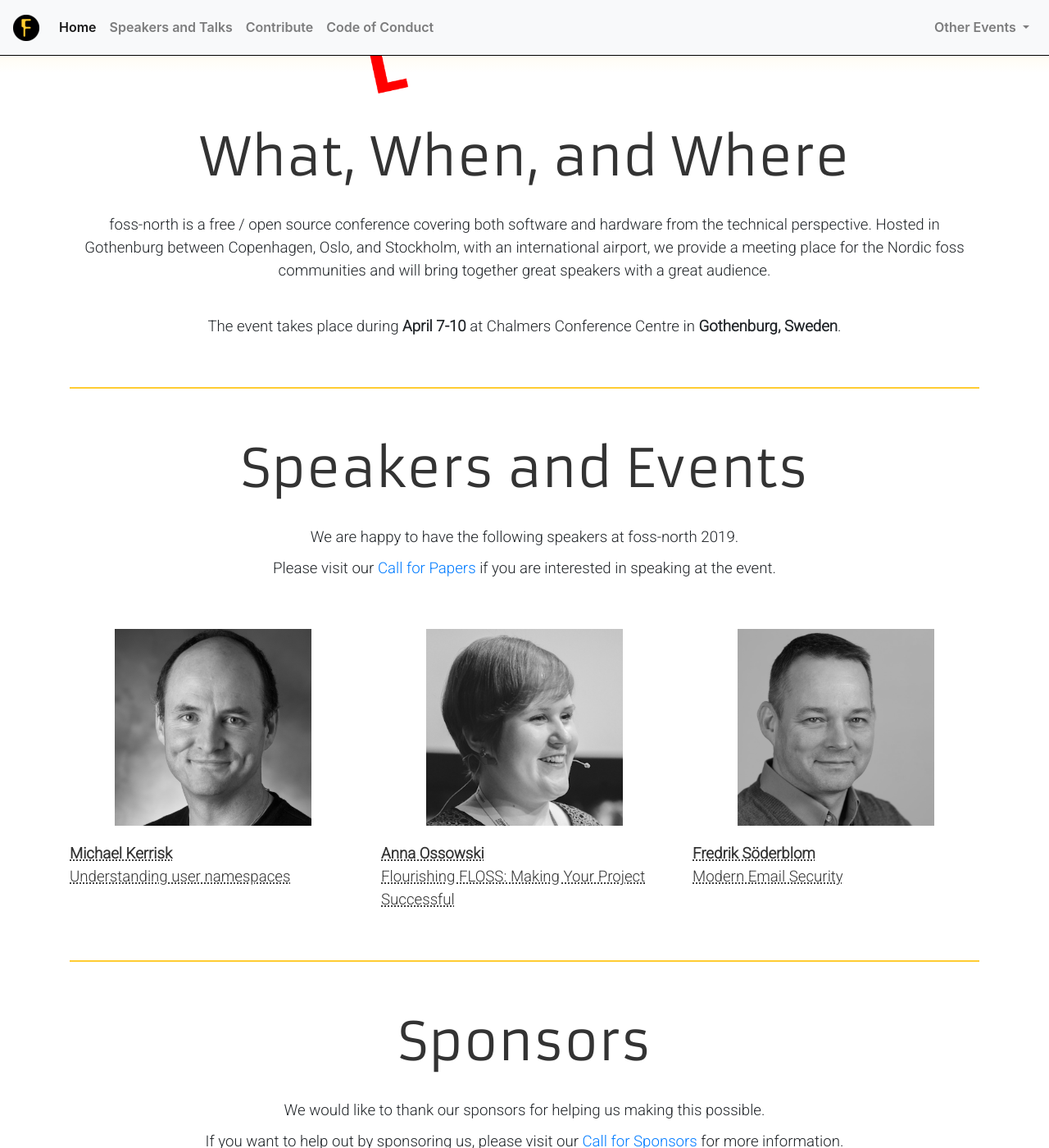
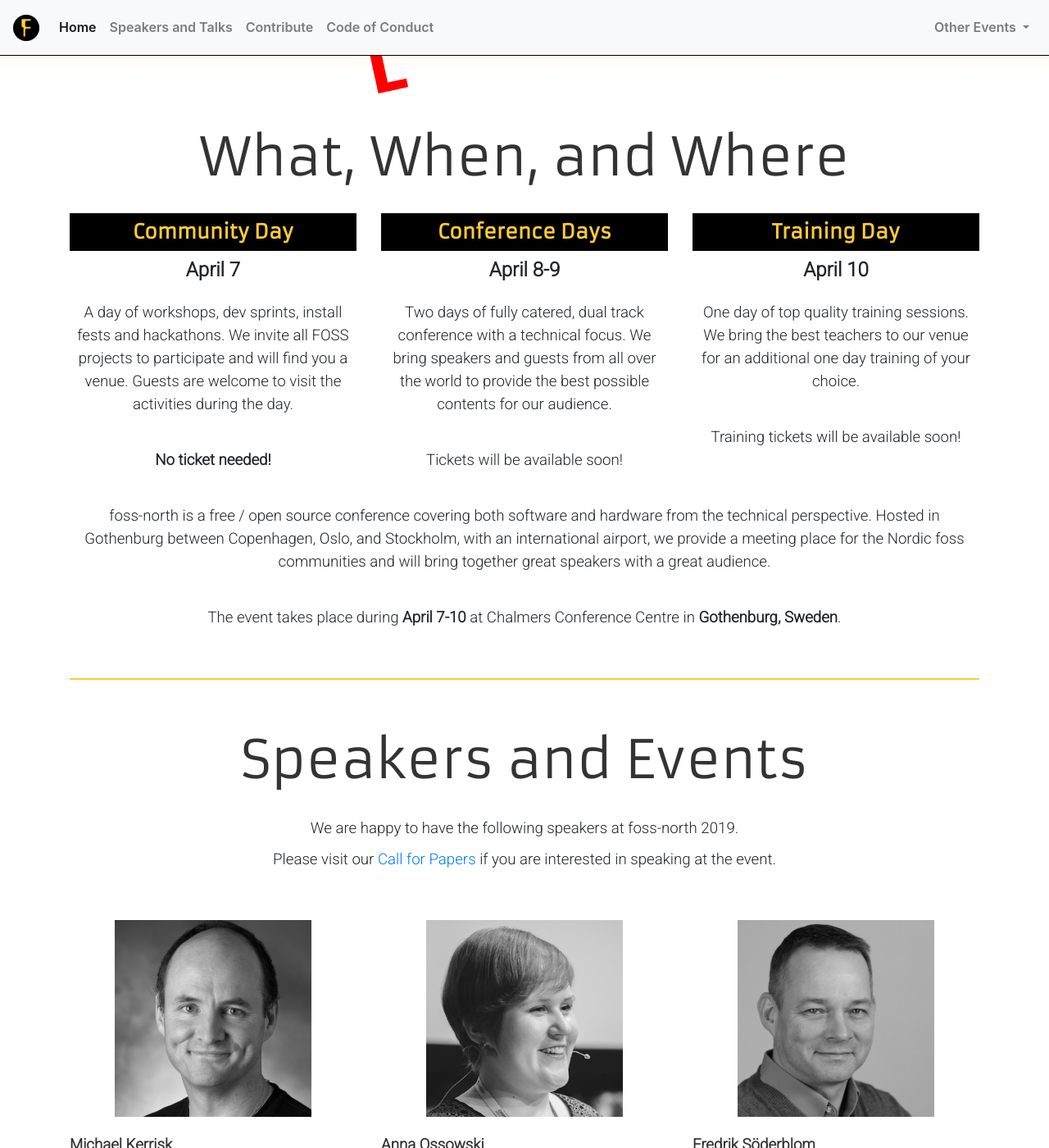
Before and after one commit to e8johan/foss-north-jekyll-2019, a Jekyll site: the page built from index.md, in a window 1280 px wide and 1400 px high, scrolled down 361 px. Shown: the whole window at 82% size. Built offline with Jekyll 4.4.1, drawn with Linux system fonts in a browser that asks for light colours; nearby versions of some CDN libraries.

Commit message:
Added explanation to conference days

```diff
--- a/index.md
+++ b/index.md
@@ -10,6 +10,27 @@ order: 10
 
 <h1>What, When, and Where</h1>
 
+<div class="row">
+    <div class="col-md-4">
+        <div class="toptitle">Community Day</div>
+        <div class="topsub">April 7</div>
+        <p>A day of workshops, dev sprints, install fests and hackathons. We invite all FOSS projects to participate and will find you a venue. Guests are welcome to visit the activities during the day.</p>
+        <p><b>No ticket needed!</b></p>
+    </div>
+    <div class="col-md-4">
+        <div class="toptitle">Conference Days</div>
+        <div class="topsub">April 8-9</div>
+        <p>Two days of fully catered, dual track conference with a technical focus. We bring speakers and guests from all over the world to provide the best possible contents for our audience.</p>
+        <p>Tickets will be available soon!</p>
+    </div>
+    <div class="col-md-4">
+        <div class="toptitle">Training Day</div>
+        <div class="topsub">April 10</div>
+        <p>One day of top quality training sessions. We bring the best teachers to our venue for an additional one day training of your choice.</p>
+        <p>Training tickets will be available soon!</p>
+    </div>
+</div>
+
 foss-north is a free / open source conference covering both software and hardware from the technical perspective. Hosted in Gothenburg between Copenhagen, Oslo, and Stockholm, with an international airport, we provide a meeting place for the Nordic foss communities and will bring together great speakers with a great audience.
 
 The event takes place during **April 7-10** at Chalmers Conference Centre in **Gothenburg, Sweden**.
--- a/style.css
+++ b/style.css
@@ -181,3 +181,24 @@ a.speakerfront:focus {
     margin-left: 10%;
     margin-right: 10%;
 }
+
+div.toptitle
+{
+    text-align: center;
+    color: #ffcc33;
+    font-family: 'Armata', serif;
+    font-size: 18pt;
+    margin-bottom: 5px;
+    font-weight: bold;
+    background-color: black;
+    padding-top: 5px;
+    padding-bottom: 5px;
+}
+
+div.topsub {
+    text-align: center;
+    font-family: 'Roboto', sans-serif;
+    font-size: 18pt;
+    margin-bottom: 20px;
+    font-weight: bold;
+}
```
